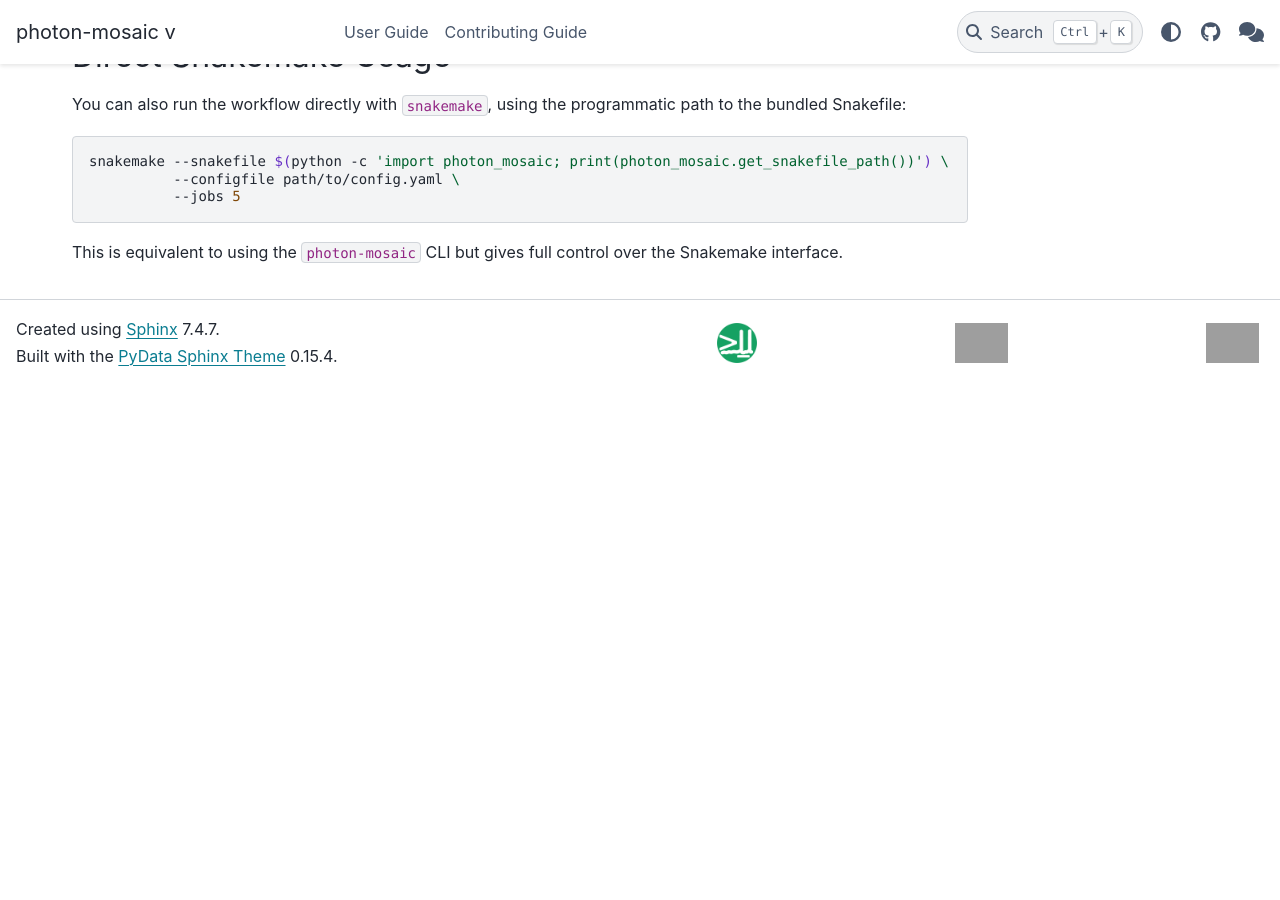
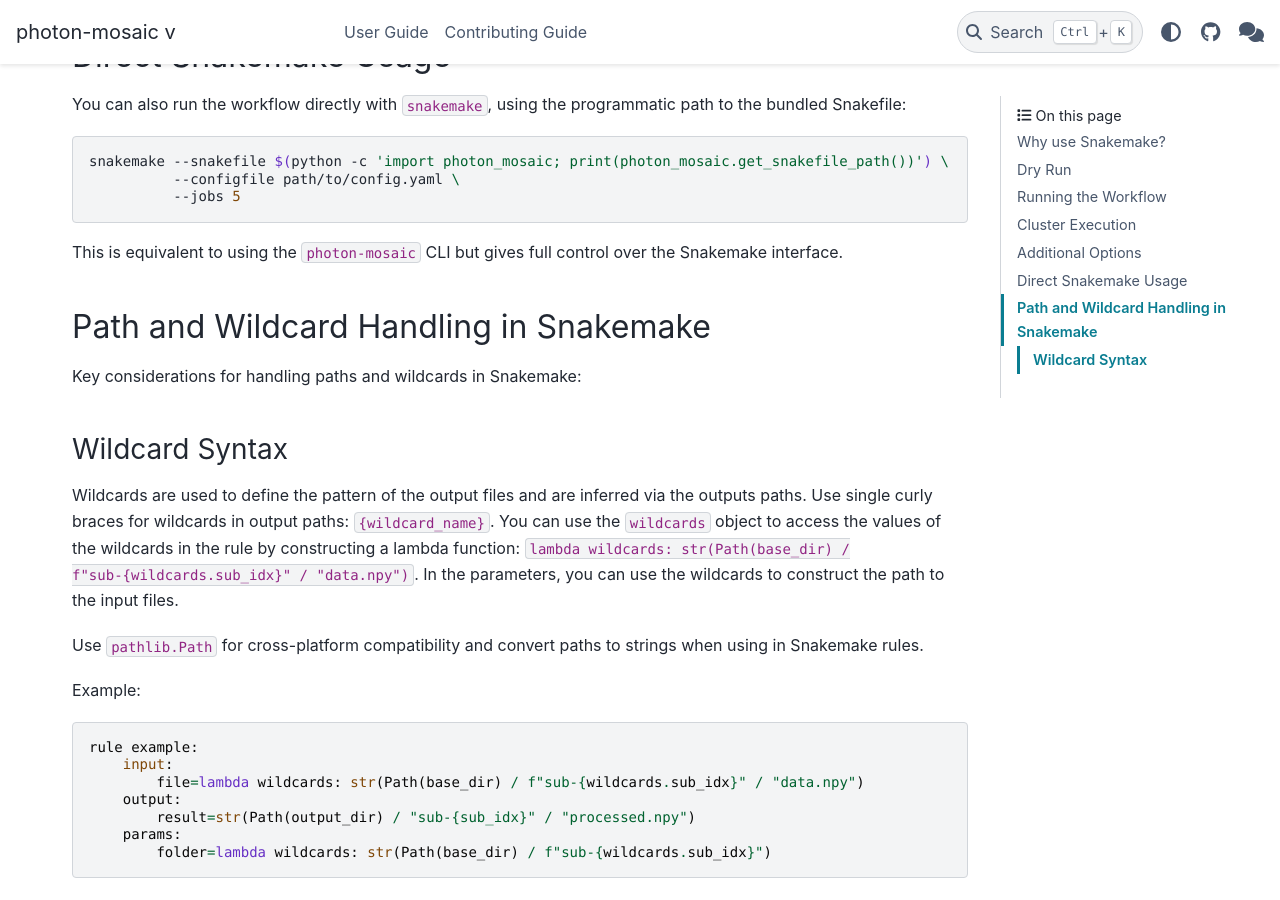
Before and after one commit to neuroinformatics-unit/photon-mosaic, a Sphinx documentation site: the page built from docs/source/user_guide/snakemake_tutorial.md, in a window 1280 px wide and 900 px high, scrolled down 2026 px. Built offline with Sphinx 7.4.7 and the PyData theme 0.15.4, drawn with Linux system fonts in a browser that asks for light colours; pages that are not in the unit, such as notebooks, are missing from menus; the version number could not be read and is left out; before the commit the page ends 2411 px from its top, so only the background shows below that; grey boxes are pictures that could not be loaded.

Commit message:
Fix paths, and add note on paths handling in the docs

````diff
--- a/docs/source/user_guide/snakemake_tutorial.md
+++ b/docs/source/user_guide/snakemake_tutorial.md
@@ -77,3 +77,23 @@
 ```
 
 This is equivalent to using the `photon-mosaic` CLI but gives full control over the Snakemake interface.
+
+## Path and Wildcard Handling in Snakemake
+
+Key considerations for handling paths and wildcards in Snakemake:
+
+### Wildcard Syntax
+Wildcards are used to define the pattern of the output files and are inferred via the outputs paths. Use single curly braces for wildcards in output paths: `{wildcard_name}`. You can use the `wildcards` object to access the values of the wildcards in the rule by constructing a lambda function: `lambda wildcards: str(Path(base_dir) / f"sub-{wildcards.sub_idx}" / "data.npy")`. In the parameters, you can use the wildcards to construct the path to the input files.
+
+Use `pathlib.Path` for cross-platform compatibility and convert paths to strings when using in Snakemake rules.
+
+Example:
+```python
+rule example:
+    input:
+        file=lambda wildcards: str(Path(base_dir) / f"sub-{wildcards.sub_idx}" / "data.npy")
+    output:
+        result=str(Path(output_dir) / "sub-{sub_idx}" / "processed.npy")
+    params:
+        folder=lambda wildcards: str(Path(base_dir) / f"sub-{wildcards.sub_idx}")
+```
````
Also changed, not shown: 1 other file.
